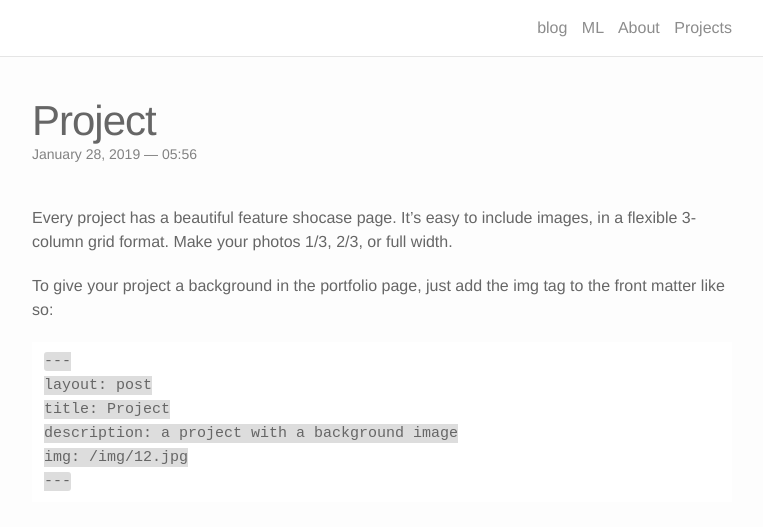
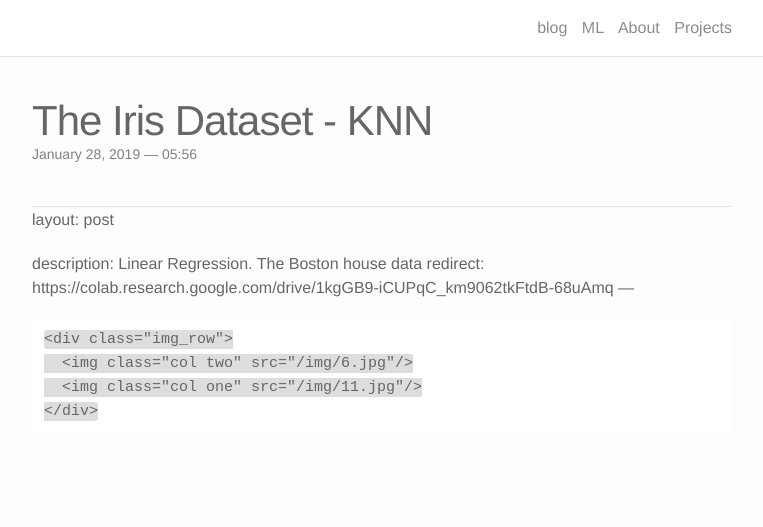
Before and after one commit to Aracelimp/AI-study-guide, a Jekyll site: the page built from _portfolio/2_project.markdown, in a window 1280 px wide and 1400 px high. Shown: the top 527 px of the window, without its empty margins (258-1021 px from the left). Built offline with Jekyll 4.4.1, drawn with Linux system fonts in a browser that asks for light colours; nearby versions of some CDN libraries; some of the changed text lies outside the part shown; grey boxes are pictures that could not be loaded.

Commit message:
Update 2_project.markdown

```diff
--- a/_portfolio/2_project.markdown
+++ b/_portfolio/2_project.markdown
@@ -1,53 +1,16 @@
 ---
 layout: post
-title: Project
+title: The Iris Dataset - KNN
 description: a project with a background image
 img: /img/2.jpg
 ---
+---
+layout: post
 
-Every project has a beautiful feature shocase page. It's easy to include images, in a flexible 3-column grid format. Make your photos 1/3, 2/3, or full width.
+description: Linear Regression. The Boston house data
+redirect: https://colab.research.google.com/drive/1kgGB9-iCUPqC_km9062tkFtdB-68uAmq
+---
 
-To give your project a background in the portfolio page, just add the img tag to the front matter like so:
-
-	---
-	layout: post
-	title: Project
-	description: a project with a background image
-	img: /img/12.jpg
-	---
-
-
-<div class="img_row">
-	<img class="col one" src="{{ site.baseurl }}/img/1.jpg" alt="" title="example image"/>
-	<img class="col one" src="{{ site.baseurl }}/img/2.jpg" alt="" title="example image"/>
-	<img class="col one" src="{{ site.baseurl }}/img/3.jpg" alt="" title="example image"/>
-</div>
-<div class="col three caption">
-	Caption photos easily. On the left, a road goes through a tunnel. Middle, leaves artistically fall in a hipster photoshoot. Right, in another hipster photoshoot, a lumberjack grasps a handful of pine needles.
-</div>
-<div class="img_row">
-	<img class="col three" src="{{ site.baseurl }}/img/5.jpg" alt="" title="example image"/>
-</div>
-<div class="col three caption">
-	This image can also have a caption. It's like magic.
-</div>
-
-You can also put regular text between your rows of images. Say you wanted to write a little bit about your project before you posted the rest of the images. You describe how you toiled, sweated, *bled* for your project, and then.... you reveal it's glory in the next row of images.
-
-
-<div class="img_row">
-	<img class="col two" src="{{ site.baseurl }}/img/6.jpg" alt="" title="example image"/>
-	<img class="col one" src="{{ site.baseurl }}/img/11.jpg" alt="" title="example image"/>
-</div>
-<div class="col three caption">
-	You can also have artistically styled 2/3 + 1/3 images, like these.
-</div>
-
-
-<br/><br/><br/>
-
-
-The code is simple. Just add a col class to your image, and another class specifying the width: one, two, or three columns wide. Here's the code for the last row of images above:
 
 	<div class="img_row">
 	  <img class="col two" src="/img/6.jpg"/>
```
